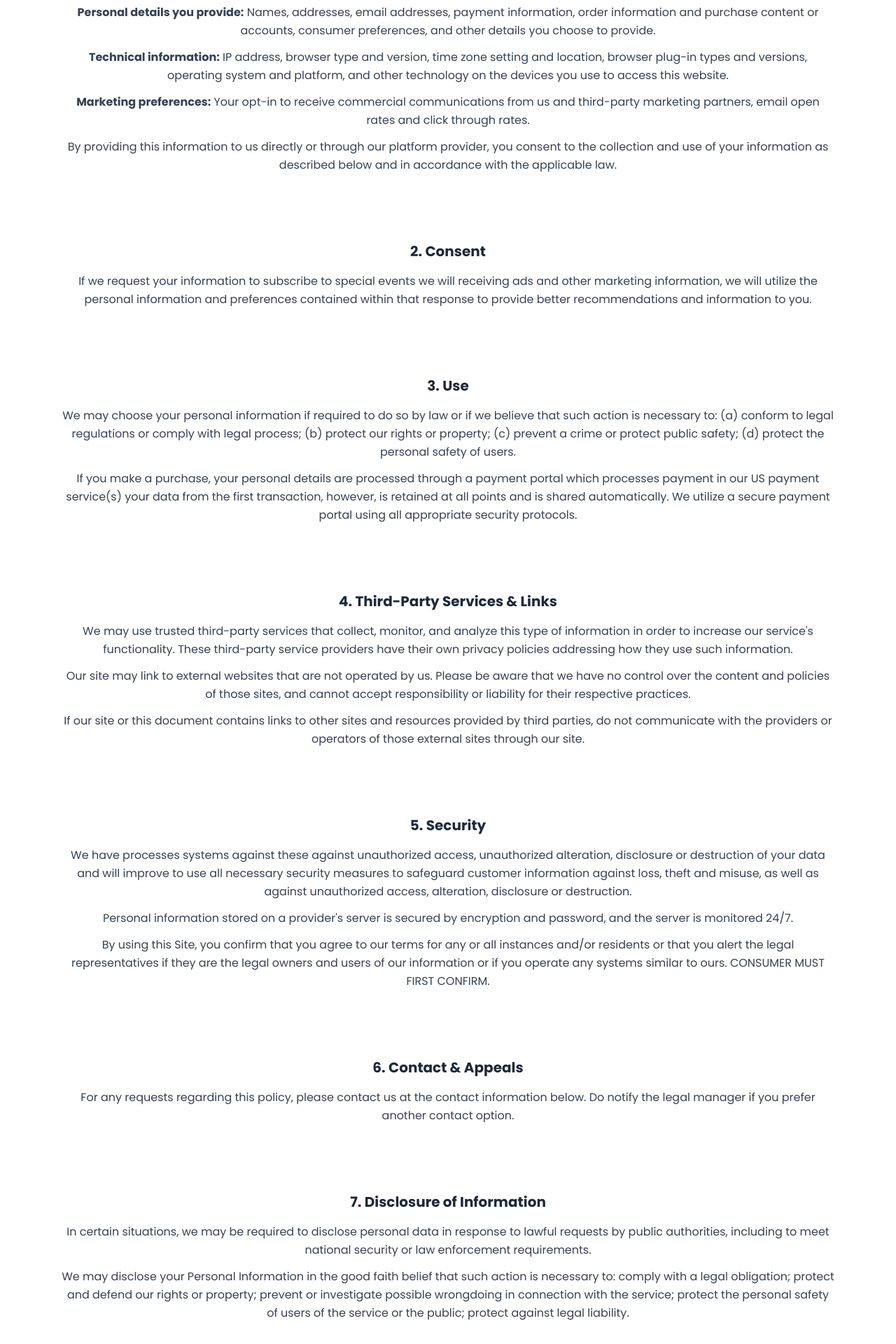
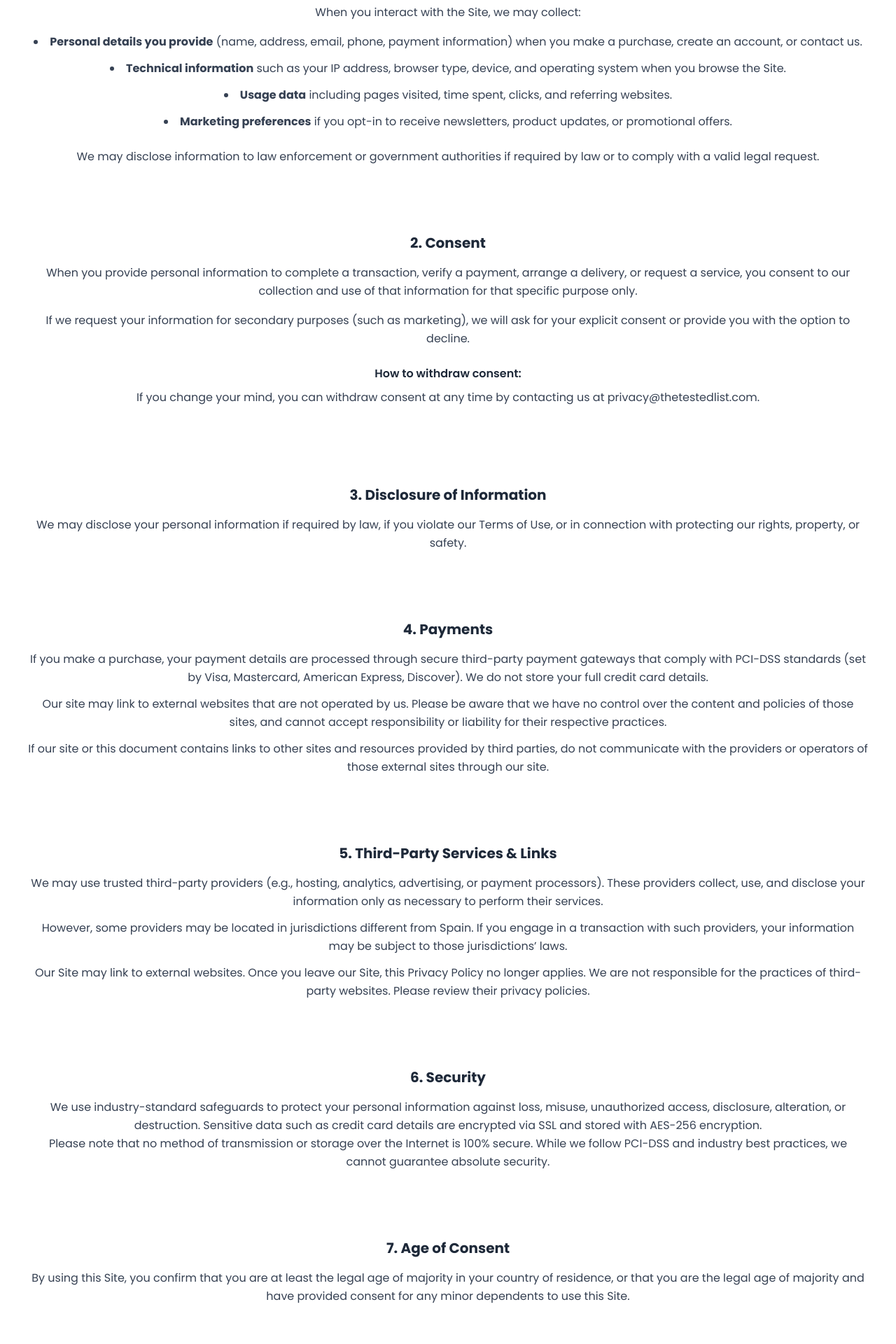
Before and after one commit to haseeb-012/blog-nextjs, a Next.js app: page /privacy in a window 1280 px wide. Shown: the part 640-2560 px from the top of the page at 70% size. Built offline with nearby package versions, Linux system fonts and the light colour scheme.

Commit message:
Update layout and content for improved clarity and structure; refine components for consistency and maintainability

```diff
--- a/app/page.tsx
+++ b/app/page.tsx
@@ -6,7 +6,7 @@ import HeroSection from "@/components/HeroSection";
 import ProductCard from "@/components/ProductCard";
 import ProductCard1 from "@/components/ProductCard1";
 import ProductsCards from "@/components/ProductsCards";
-import ReviewStatistics from "@/components/ReviewStatistics";
+import ReviewStatistics from "@/components/ReviewStatistics"
 export default function Home() {
   return (
     <>
@@ -16,12 +16,12 @@ export default function Home() {
         <ProductCard />
         <ProductsCards />
         <ReviewStatistics />
-        <div className="mx-auto mt-8 max-w-7xl px-4 text-lg font-bold text-gray-950 sm:text-2xl xl:px-0">
+        <div className="mx-auto mt-8 max-w-7xl px-4 text-lg font-bold text-gray-950 sm:text-2xl xl:px-2">
           <h1>Best Recommendation: Dr. RestRight Mouth Tape</h1>
         </div>
         <ProductCard1 />
         <ArticleContent />
-        <AuthorSection/>
+        <AuthorSection />
         <DisclaimerSection />
         {/*
         // footer */}
--- a/app/privacy/page.tsx
+++ b/app/privacy/page.tsx
@@ -21,35 +21,40 @@ export default function PrivacyPolicyPage() {
 
       {/* Main Content */}
       <div className="px-4 py-8 md:py-12">
-        <div className="mx-auto max-w-6xl">
+        <div className="mx-auto max-w-7xl">
           {/* Information We Collect */}
           <section className="mb-8 rounded-lg p-6 md:mb-12">
             <h2 className="mb-4 text-center text-lg font-bold text-gray-800 md:text-xl">
               1. Information We Collect
             </h2>
-            <div className="space-y-3 text-center text-sm leading-relaxed text-gray-700 md:text-base">
-              <p>
-                <strong>Personal details you provide:</strong> Names, addresses,
-                email addresses, payment information, order information and
-                purchase content or accounts, consumer preferences, and other
-                details you choose to provide.
+            <div className="text-center">
+              <p className="mb-4 text-sm leading-relaxed text-gray-700 md:text-base">
+                When you interact with the Site, we may collect:
               </p>
-              <p>
-                <strong>Technical information:</strong> IP address, browser type
-                and version, time zone setting and location, browser plug-in
-                types and versions, operating system and platform, and other
-                technology on the devices you use to access this website.
-              </p>
-              <p>
-                <strong>Marketing preferences:</strong> Your opt-in to receive
-                commercial communications from us and third-party marketing
-                partners, email open rates and click through rates.
-              </p>
-              <p>
-                By providing this information to us directly or through our
-                platform provider, you consent to the collection and use of your
-                information as described below and in accordance with the
-                applicable law.
+              <ul className="mb-6 list-inside list-disc space-y-3 text-sm leading-relaxed text-gray-700 md:text-base">
+                <li>
+                  <strong>Personal details you provide</strong> (name, address,
+                  email, phone, payment information) when you make a purchase,
+                  create an account, or contact us.
+                </li>
+                <li>
+                  <strong>Technical information</strong> such as your IP
+                  address, browser type, device, and operating system when you
+                  browse the Site.
+                </li>
+                <li>
+                  <strong>Usage data</strong> including pages visited, time
+                  spent, clicks, and referring websites.
+                </li>
+                <li>
+                  <strong>Marketing preferences</strong> if you opt-in to
+                  receive newsletters, product updates, or promotional offers.
+                </li>
+              </ul>
+              <p className="mt-6 text-sm leading-relaxed text-gray-700 md:text-base">
+                We may disclose information to law enforcement or government
+                authorities if required by law or to comply with a valid legal
+                request.
               </p>
             </div>
           </section>
@@ -60,52 +65,54 @@ export default function PrivacyPolicyPage() {
               2. Consent
             </h2>
             <div className="text-center text-sm leading-relaxed text-gray-700 md:text-base">
+              <p className="mb-4">
+                When you provide personal information to complete a transaction,
+                verify a payment, arrange a delivery, or request a service, you
+                consent to our collection and use of that information for that
+                specific purpose only.
+              </p>
+              <p className="mb-6">
+                If we request your information for secondary purposes (such as
+                marketing), we will ask for your explicit consent or provide you
+                with the option to decline.
+              </p>
+              <div className="mb-4">
+                <h3 className="mb-2 font-semibold text-gray-800">
+                  How to withdraw consent:
+                </h3>
+                <p>
+                  If you change your mind, you can withdraw consent at any time
+                  by contacting us at privacy@thetestedlist.com.
+                </p>
+              </div>
+            </div>
+          </section>
+
+          {/* Disclosure of Information */}
+          <section className="mb-8 rounded-lg p-6 md:mb-12">
+            <h2 className="mb-4 text-center text-lg font-bold text-gray-800 md:text-xl">
+              3. Disclosure of Information
+            </h2>
+            <div className="text-center text-sm leading-relaxed text-gray-700 md:text-base">
               <p>
-                If we request your information to subscribe to special events we
-                will receiving ads and other marketing information, we will
-                utilize the personal information and preferences contained
-                within that response to provide better recommendations and
-                information to you.
+                We may disclose your personal information if required by law, if
+                you violate our Terms of Use, or in connection with protecting
+                our rights, property, or safety.
               </p>
             </div>
           </section>
 
-          {/* Use */}
+          {/* Payments */}
           <section className="mb-8 rounded-lg p-6 md:mb-12">
             <h2 className="mb-4 text-center text-lg font-bold text-gray-800 md:text-xl">
-              3. Use
+              4. Payments
             </h2>
             <div className="space-y-3 text-center text-sm leading-relaxed text-gray-700 md:text-base">
               <p>
-                We may choose your personal information if required to do so by
-                law or if we believe that such action is necessary to: (a)
-                conform to legal regulations or comply with legal process; (b)
-                protect our rights or property; (c) prevent a crime or protect
-                public safety; (d) protect the personal safety of users.
-              </p>
-              <p>
-                If you make a purchase, your personal details are processed
-                through a payment portal which processes payment in our US
-                payment service(s) your data from the first transaction,
-                however, is retained at all points and is shared automatically.
-                We utilize a secure payment portal using all appropriate
-                security protocols.
-              </p>
-            </div>
-          </section>
-
-          {/* Third-Party Services & Links */}
-          <section className="mb-8 rounded-lg p-6 md:mb-12">
-            <h2 className="mb-4 text-center text-lg font-bold text-gray-800 md:text-xl">
-              4. Third-Party Services & Links
-            </h2>
-            <div className="space-y-3 text-center text-sm leading-relaxed text-gray-700 md:text-base">
-              <p>
-                We may use trusted third-party services that collect, monitor,
-                and analyze this type of information in order to increase our
-                service&apos;s functionality. These third-party service
-                providers have their own privacy policies addressing how they
-                use such information.
+                If you make a purchase, your payment details are processed
+                through secure third-party payment gateways that comply with
+                PCI-DSS standards (set by Visa, Mastercard, American Express,
+                Discover). We do not store your full credit card details.
               </p>
               <p>
                 Our site may link to external websites that are not operated by
@@ -121,104 +128,50 @@ export default function PrivacyPolicyPage() {
             </div>
           </section>
 
-          {/* Security */}
+          {/* Third-Party Services & Links */}
           <section className="mb-8 rounded-lg p-6 md:mb-12">
             <h2 className="mb-4 text-center text-lg font-bold text-gray-800 md:text-xl">
-              5. Security
+              5. Third-Party Services & Links
             </h2>
             <div className="space-y-3 text-center text-sm leading-relaxed text-gray-700 md:text-base">
               <p>
-                We have processes systems against these against unauthorized
-                access, unauthorized alteration, disclosure or destruction of
-                your data and will improve to use all necessary security
-                measures to safeguard customer information against loss, theft
-                and misuse, as well as against unauthorized access, alteration,
-                disclosure or destruction.
+                We may use trusted third-party providers (e.g., hosting,
+                analytics, advertising, or payment processors). These providers
+                collect, use, and disclose your information only as necessary to
+                perform their services.
               </p>
               <p>
-                Personal information stored on a provider&apos;s server is
-                secured by encryption and password, and the server is monitored
-                24/7.
+                However, some providers may be located in jurisdictions
+                different from Spain. If you engage in a transaction with such
+                providers, your information may be subject to those
+                jurisdictions’ laws.
               </p>
               <p>
-                By using this Site, you confirm that you agree to our terms for
-                any or all instances and/or residents or that you alert the
-                legal representatives if they are the legal owners and users of
-                our information or if you operate any systems similar to ours.
-                CONSUMER MUST FIRST CONFIRM.
+                Our Site may link to external websites. Once you leave our Site,
+                this Privacy Policy no longer applies. We are not responsible
+                for the practices of third-party websites. Please review their
+                privacy policies.
               </p>
             </div>
           </section>
 
-          {/* Contact & Appeals */}
+          {/* Security */}
           <section className="mb-8 rounded-lg p-6 md:mb-12">
             <h2 className="mb-4 text-center text-lg font-bold text-gray-800 md:text-xl">
-              6. Contact & Appeals
+              6. Security
             </h2>
             <div className="text-center text-sm leading-relaxed text-gray-700 md:text-base">
               <p>
-                For any requests regarding this policy, please contact us at the
-                contact information below. Do notify the legal manager if you
-                prefer another contact option.
-              </p>
-            </div>
-          </section>
-
-          {/* Disclosure of Information */}
-          <section className="mb-8 rounded-lg p-6 md:mb-12">
-            <h2 className="mb-4 text-center text-lg font-bold text-gray-800 md:text-xl">
-              7. Disclosure of Information
-            </h2>
-            <div className="space-y-3 text-center text-sm leading-relaxed text-gray-700 md:text-base">
-              <p>
-                In certain situations, we may be required to disclose personal
-                data in response to lawful requests by public authorities,
-                including to meet national security or law enforcement
-                requirements.
+                We use industry-standard safeguards to protect your personal
+                information against loss, misuse, unauthorized access,
+                disclosure, alteration, or destruction. Sensitive data such as
+                credit card details are encrypted via SSL and stored with
+                AES-256 encryption.
               </p>
               <p>
-                We may disclose your Personal Information in the good faith
-                belief that such action is necessary to: comply with a legal
-                obligation; protect and defend our rights or property; prevent
-                or investigate possible wrongdoing in connection with the
-                service; protect the personal safety of users of the service or
-                the public; protect against legal liability.
-              </p>
-            </div>
-          </section>
-
-          {/* Retention */}
-          <section className="mb-8 rounded-lg p-6 md:mb-12">
-            <h2 className="mb-4 text-center text-lg font-bold text-gray-800 md:text-xl">
-              8. Retention
-            </h2>
-            <div className="text-center text-sm leading-relaxed text-gray-700 md:text-base">
-              <p>
-                We will retain your Personal Information only for as long as is
-                necessary for the purposes set out in this Privacy Policy. We
-                will retain and use your Personal Information to the extent
-                necessary to comply with our legal obligations, resolve
-                disputes, and enforce our legal agreements and policies.
-              </p>
-            </div>
-          </section>
-
-          {/* Third-Party Services & Uses */}
-          <section className="mb-8 rounded-lg p-6 md:mb-12">
-            <h2 className="mb-4 text-center text-lg font-bold text-gray-800 md:text-xl">
-              9. Third-Party Services & Uses
-            </h2>
-            <div className="space-y-3 text-center text-sm leading-relaxed text-gray-700 md:text-base">
-              <p>
-                Our service may contain links to other sites that are not
-                operated by us. If you click on a third-party link, you will be
-                directed to that third party&apos;s site. We strongly advise you
-                to review the Privacy Policy of every site you visit.
-              </p>
-              <p>
-                We have no control over and assume no responsibility for the
-                content, privacy policies, or practices of any third-party sites
-                or services.
+                Please note that no method of transmission or storage over the
+                Internet is 100% secure. While we follow PCI-DSS and industry
+                best practices, we cannot guarantee absolute security.
               </p>
             </div>
           </section>
@@ -226,15 +179,14 @@ export default function PrivacyPolicyPage() {
           {/* Age of Consent */}
           <section className="mb-8 rounded-lg p-6 md:mb-12">
             <h2 className="mb-4 text-center text-lg font-bold text-gray-800 md:text-xl">
-              10. Age of Consent
+              7. Age of Consent
             </h2>
-            <div className="text-center text-sm leading-relaxed text-gray-700 md:text-base">
+            <div className="space-y-3 text-center text-sm leading-relaxed text-gray-700 md:text-base">
               <p>
-                By using this site, you represent that you are at least the age
-                of majority in your state or province of residence, or that you
-                are the age of majority in your state or province of residence
-                and you have given us your consent to allow any of your minor
-                dependents to use this site.
+                By using this Site, you confirm that you are at least the legal
+                age of majority in your country of residence, or that you are
+                the legal age of majority and have provided consent for any
+                minor dependents to use this Site.
               </p>
             </div>
           </section>
@@ -242,18 +194,18 @@ export default function PrivacyPolicyPage() {
           {/* Changes to This Privacy Policy */}
           <section className="mb-8 rounded-lg p-6 md:mb-12">
             <h2 className="mb-4 text-center text-lg font-bold text-gray-800 md:text-xl">
-              11. Changes to This Privacy Policy
+              8. Changes to This Privacy Policy
             </h2>
-            <div className="space-y-3 text-center text-sm leading-relaxed text-gray-700 md:text-base">
+            <div className="text-center text-sm leading-relaxed text-gray-700 md:text-base">
               <p>
-                We may update our Privacy Policy from time to time. We will
-                notify you of any changes by posting the new Privacy Policy on
-                this page and updating the &quot;last updated&quot; date.
+                We reserve the right to update this Privacy Policy at any time.
+                Changes will take effect immediately upon posting. If we make
+                material updates, we will post a notice on this page.
               </p>
               <p>
-                You are advised to review this Privacy Policy periodically for
-                any changes. Changes to this Privacy Policy are effective when
-                they are posted on this page.
+                If The Tested List, S.L. is acquired or merged with another
+                company, your information may be transferred to the new entity
+                so that we may continue providing services to you.
               </p>
             </div>
           </section>
--- a/app/terms/page.tsx
+++ b/app/terms/page.tsx
@@ -70,8 +70,9 @@ export default function TermsOfUsePage() {
             </h2>
             <div className="text-center text-sm leading-relaxed text-gray-700 md:text-base">
               <p>
-                The Site is intended for individuals 18 years of age or older.
-                If you are under 18, please do not use the Site.
+                The Site is intended for individuals
+                <strong> 16 years of age or older.</strong>
+                If you are under 16, please do not use the Site.
               </p>
             </div>
           </section>
--- a/components/DisclaimerSection.tsx
+++ b/components/DisclaimerSection.tsx
@@ -2,7 +2,7 @@ import Image from "next/image";
 
 function DisclaimerSection() {
   return (
-    <div className="bg-[#E9E9E9] px-4 pt-8  md:px-8 md:py-6">
+    <div className="bg-[#E9E9E9] px-4 pt-8 md:px-8 md:py-6">
       <div className="mx-auto max-w-7xl">
         {/* Logo */}
         <div className="mb-6 md:mb-8">
@@ -30,7 +30,7 @@ function DisclaimerSection() {
             and publisher are not responsible for any misuse or misunderstanding
             of the information on this site, nor for any direct or indirect
             loss, damage, or injury that may result. The U.S. Food and Drug
-            Administration has not evaluated the statements on this site.
+            Administration (FDA) has not evaluated the statements on this site.
             Products and information discussed here are not intended to
             diagnose, treat, cure, or prevent any disease.
           </p>
--- a/components/Header.tsx
+++ b/components/Header.tsx
@@ -1,4 +1,5 @@
 import Image from 'next/image';
+import Link from 'next/link';
 import React from 'react'
 
 function Header() {
@@ -6,6 +7,7 @@ function Header() {
     <header className="border-b border-gray-200 bg-white px-4 py-4 lg:px-8 shadow-sm">
       <div className="mx-auto max-w-7xl">
         <div className="flex items-center">
+          <Link href="/">
           <Image
             src="/logo.png"
             alt="The Tested List"
@@ -13,6 +15,7 @@ function Header() {
             height={40}
             className="h-8 w-auto  md:h-24"
           />
+          </Link>
         </div>
       </div>
     </header>
--- a/components/ProductCard.tsx
+++ b/components/ProductCard.tsx
@@ -9,7 +9,7 @@ function ProductCard() {
     <div className="mx-auto w-full max-w-7xl px-4 py-8 xl:px-0">
       <div className="overflow-hidden bg-white shadow-lg">
         {/* Header Section with Banner and Discount */}
-        <div className="flex items-start justify-between p-4 md:p-0">
+        <div className="flex items-start justify-between p-4 md:p-0 ">
           <Banner text="#1 Mouth Tape" bgColor="bg-blue-500" />
 
           {/* Discount Banner - Hidden on mobile, visible on tablet+ */}
--- a/components/ProductCard1.tsx
+++ b/components/ProductCard1.tsx
@@ -4,10 +4,10 @@ import ProductFeaturesList from "./CardComponents/ProductFeaturesList";
 
 function ProductCard() {
   return (
-    <div className="mx-auto w-full max-w-7xl px-4 py-8 xl:px-0">
+    <div className="mx-auto w-full max-w-7xl px-4 py-10 m-2 xl:px-0">
       <div className="overflow-hidden bg-white shadow-lg">
         {/* Header Section with Approved Badge and Discount */}
-        <div className="flex items-start justify-between px-4 py-4">
+        <div className="flex items-start justify-between px-4 ld:px-0 py-4">
           {/* Approved Badge */}
           <div className="relative md:pl-20">
             <Image
```
Also changed, not shown: components/ArticaleContent.tsx (+77 -63 lines), components/CardComponents/RankingBanner.tsx (+4 -4 lines), components/ProductsCards.tsx (+12 -1 lines).
